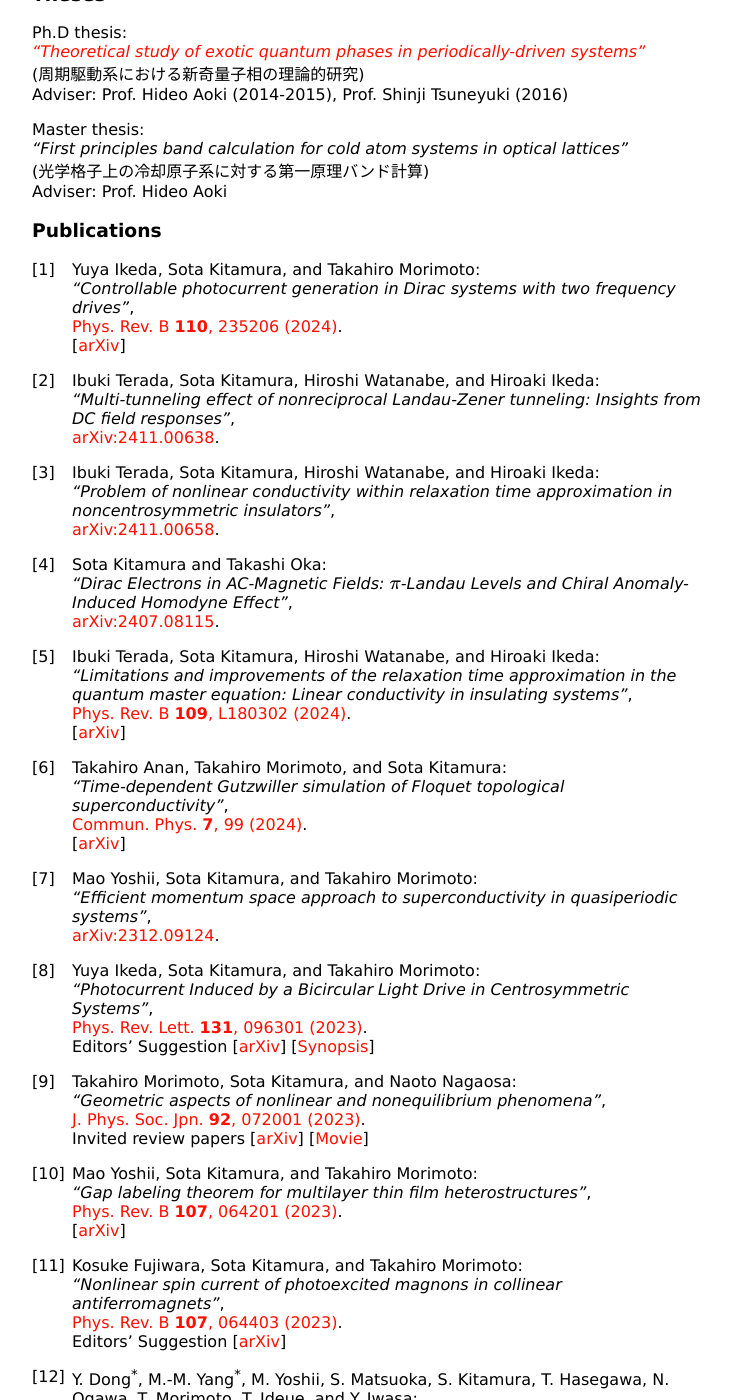
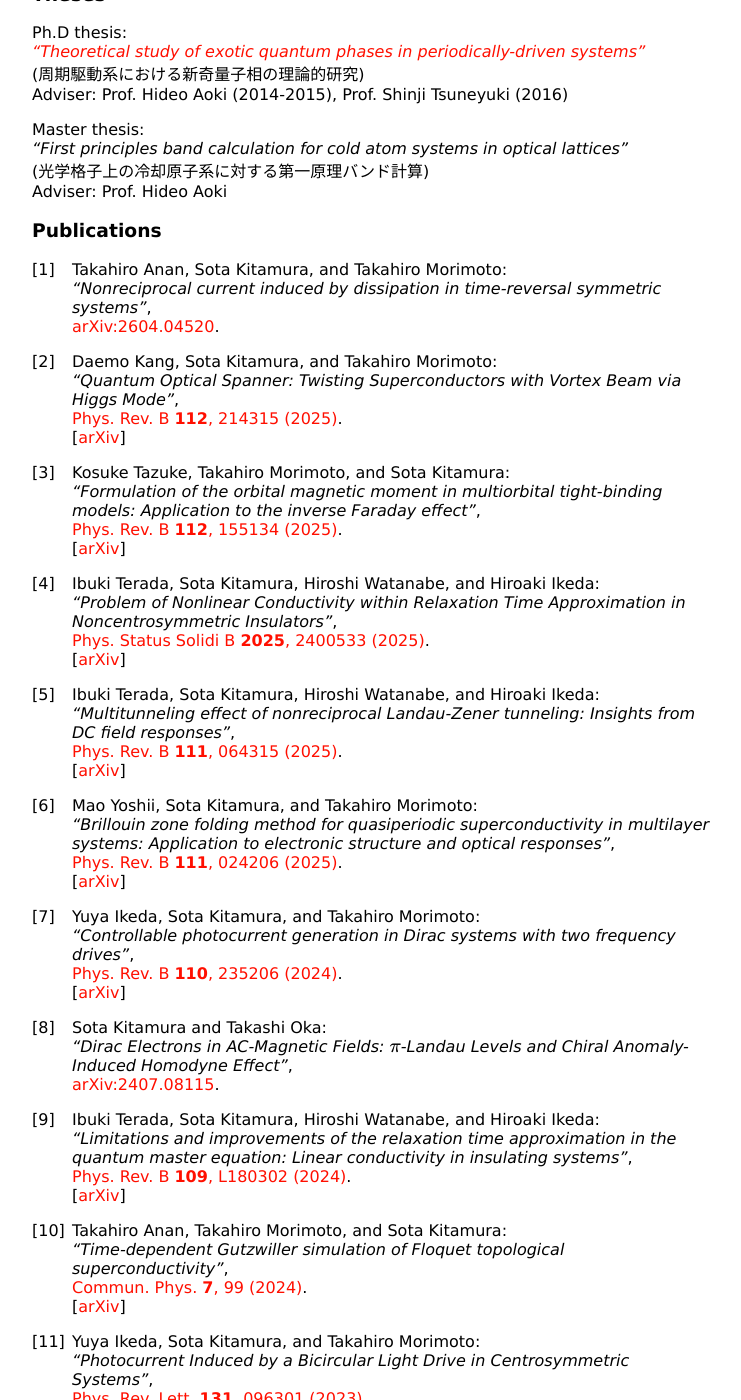
Before and after one commit to sotaph/sotaph.github.io, a Jekyll site: the page built from index.md, in a window 1280 px wide and 1400 px high, scrolled down 866 px. Shown: the whole window, without its empty margins (258-999 px from the left). Built offline with Jekyll 4.4.1, drawn with Linux system fonts in a browser that asks for light colours; nearby versions of some CDN libraries; a style sheet for code colours, icons or effects is not loaded.

Commit message:
update publist

```diff
--- a/index.md
+++ b/index.md
@@ -51,19 +51,39 @@ Adviser: Prof. Hideo Aoki
 
 ### Publications
 
+1. Takahiro Anan, Sota Kitamura, and Takahiro Morimoto:
+_"Nonreciprocal current induced by dissipation in time-reversal symmetric systems"_,
+[arXiv:2604.04520](https://arxiv.org/abs/2604.04520).
+
+1. Daemo Kang, Sota Kitamura, and Takahiro Morimoto:
+_"Quantum Optical Spanner: Twisting Superconductors with Vortex Beam via Higgs Mode"_,
+[Phys. Rev. B **112**, 214315 (2025)](https://journals.aps.org/prb/abstract/10.1103/cj3p-jqxg).
+[[arXiv](https://arxiv.org/abs/2504.11883)]
+
+1. Kosuke Tazuke, Takahiro Morimoto, and Sota Kitamura:
+_"Formulation of the orbital magnetic moment in multiorbital tight-binding models: Application to the inverse Faraday effect"_,
+[Phys. Rev. B **112**, 155134 (2025)](https://journals.aps.org/prb/abstract/10.1103/gmnv-cwvr).
+[[arXiv](https://arxiv.org/abs/2504.16490)]
+
+1. Ibuki Terada, Sota Kitamura, Hiroshi Watanabe, and Hiroaki Ikeda:
+_"Problem of Nonlinear Conductivity within Relaxation Time Approximation in Noncentrosymmetric Insulators"_,
+[Phys. Status Solidi B **2025**, 2400533 (2025)](https://doi.org/10.1002/pssb.202400533).
+[[arXiv](https://arxiv.org/abs/2411.00658)]
+
+1. Ibuki Terada, Sota Kitamura, Hiroshi Watanabe, and Hiroaki Ikeda:
+_"Multitunneling effect of nonreciprocal Landau-Zener tunneling: Insights from DC field responses"_,
+[Phys. Rev. B **111**, 064315 (2025)](https://journals.aps.org/prb/abstract/10.1103/PhysRevB.111.064315).
+[[arXiv](https://arxiv.org/abs/2411.00638)]
+
+1. Mao Yoshii, Sota Kitamura, and Takahiro Morimoto:
+_"Brillouin zone folding method for quasiperiodic superconductivity in multilayer systems: Application to electronic structure and optical responses"_,
+[Phys. Rev. B **111**, 024206 (2025)](https://journals.aps.org/prb/abstract/10.1103/PhysRevB.111.024206).
+[[arXiv](https://arxiv.org/abs/2312.09124)]
+
 1. Yuya Ikeda, Sota Kitamura, and Takahiro Morimoto:
 _"Controllable photocurrent generation in Dirac systems with two frequency drives"_,
 [Phys. Rev. B **110**, 235206 (2024)](https://journals.aps.org/prb/abstract/10.1103/PhysRevB.110.235206).
 [[arXiv](https://arxiv.org/abs/2406.14881)]
-
-1. Ibuki Terada, Sota Kitamura, Hiroshi Watanabe, and Hiroaki Ikeda:
-_"Multi-tunneling effect of nonreciprocal Landau-Zener tunneling: Insights from DC field responses"_,
-[arXiv:2411.00638](https://arxiv.org/abs/2411.00638).
-
-1. Ibuki Terada, Sota Kitamura, Hiroshi Watanabe, and Hiroaki Ikeda:
-_"Problem of nonlinear conductivity within relaxation time approximation in noncentrosymmetric insulators"_,
-[arXiv:2411.00658](https://arxiv.org/abs/2411.00658).
-<!-- [Phys. Status Solidi B **XXX**, XXXXXXX (2024)](https://onlinelibrary.wiley.com/journal/15213951).   -->
 
 1. Sota Kitamura and Takashi Oka:
 _"Dirac Electrons in AC-Magnetic Fields: $\pi$-Landau Levels and Chiral Anomaly-Induced Homodyne Effect"_,
@@ -78,10 +98,6 @@ _"Limitations and improvements of the relaxation time approximation in the quant
 _"Time-dependent Gutzwiller simulation of Floquet topological superconductivity"_,
 [Commun. Phys. **7**, 99 (2024)](https://doi.org/10.1038/s42005-024-01586-w).
 [[arXiv](https://arxiv.org/abs/2309.06069)]
-
-1. Mao Yoshii, Sota Kitamura, and Takahiro Morimoto:
-_"Efficient momentum space approach to superconductivity in quasiperiodic systems"_,
-[arXiv:2312.09124](https://arxiv.org/abs/2312.09124).
 
 1. Yuya Ikeda, Sota Kitamura, and Takahiro Morimoto:
 _"Photocurrent Induced by a Bicircular Light Drive in Centrosymmetric Systems"_,
```
